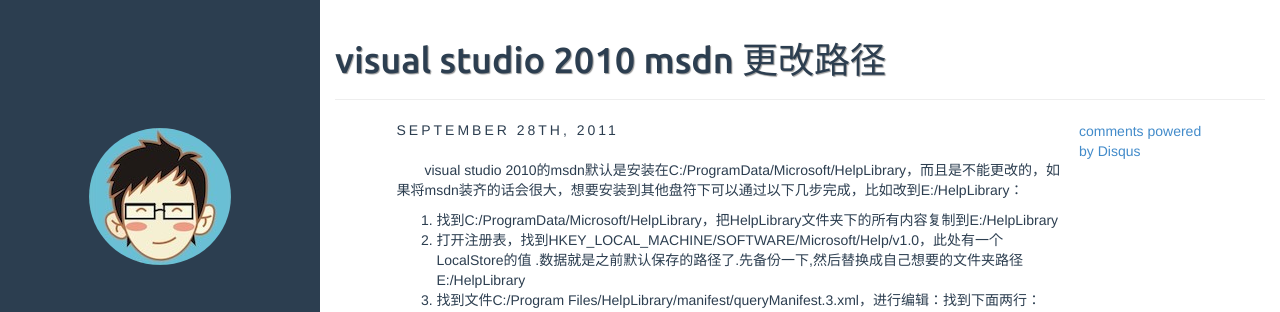
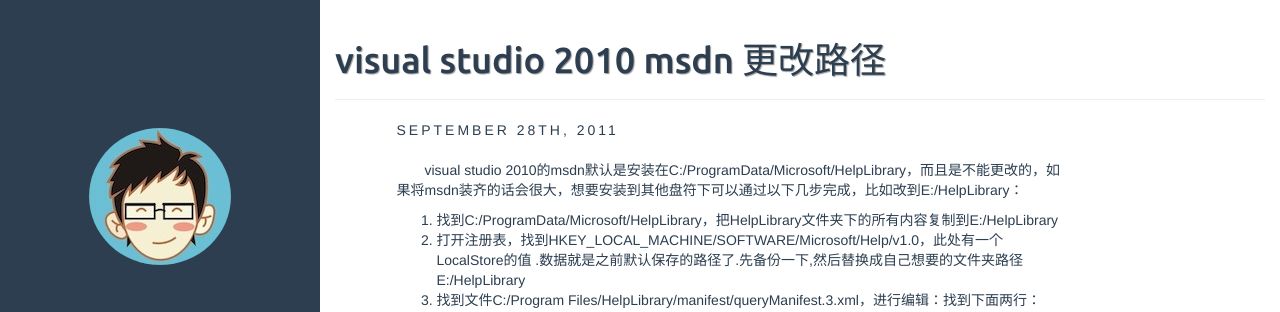
Before and after one commit to chunleiyang/chunleiyang.github.io, a Jekyll site: the page built from _posts/2011-09-28-change_msdn_path.md, in a window 1280 px wide. Shown: the top 312 px of the page. Built offline with Jekyll 4.4.1, drawn with Linux system fonts in a browser that asks for light colours; comment, search, counter and statistics services are not loaded; part of the change alters nothing that is shown.

Commit message:
Update post.html

```diff
--- a/_includes/post.html
+++ b/_includes/post.html
@@ -129,18 +129,5 @@
 
 	</div>
 
-	    <div id="disqus_thread"></div>
-<script type="text/javascript">
-    /* * * CONFIGURATION VARIABLES: EDIT BEFORE PASTING INTO YOUR WEBPAGE * * */
-    var disqus_shortname = 'yclhit'; // required: replace example with your foshortn
-    /* * * DON'T EDIT BELOW THIS LINE * * */
-    (function() {
-        var dsq = document.createElement('script'); dsq.type = 'text/javascript'; async = true;
-        dsq.src = '//' + disqus_shortname + '.disqus.com/embed.js';
-        (document.getElementsByTagName('head')[0] || document.getElementsByTagName('')[0]).appendChild(dsq);
-    })();
-</script>
-<noscript>Please enable JavaScript to view the <a href="http://disqus.com/?ref_noscr>comments powered by Disqus.</a></noscript>
-<a href="http://disqus.com" class="dsq-brlink">comments powered by <span class="ldisqus">Disqus</span></a>
 </article>
 <div class="clearfix"></div>
```
